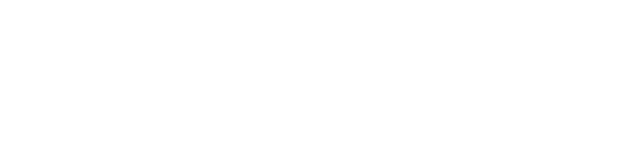
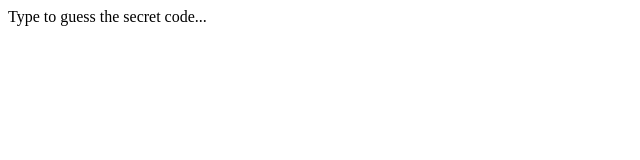
Before and after one commit to marissabellusci/key-sequence-detection, a plain HTML site: page index.html in a window 1280 px wide. Shown: the whole page, without its empty margins (0-640 px from the left). Drawn offline with Linux system fonts and the light colour scheme.

Commit message:
added html instruction text

```diff
--- a/index.html
+++ b/index.html
@@ -5,7 +5,7 @@
   <title>Key Detection</title>
   <script type="text/javascript" src="https://www.cornify.com/js/cornify.js"></script>
 </head>
-<body>
+<body>Type to guess the secret code...
 <script>
 
 const pressed = [];
```
